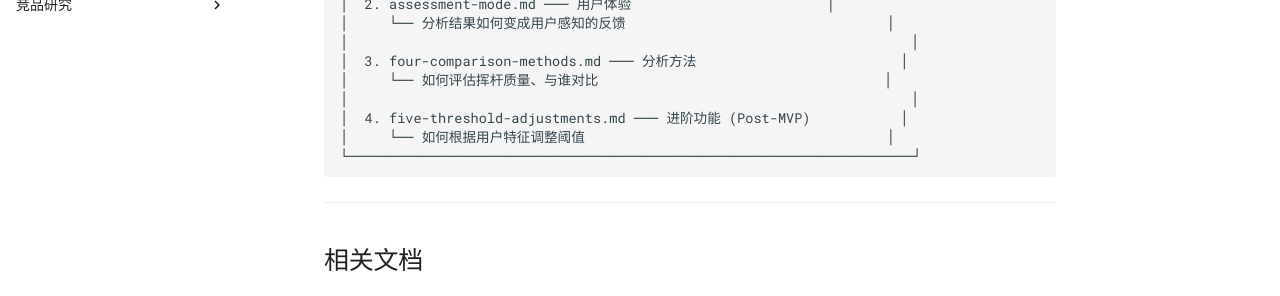
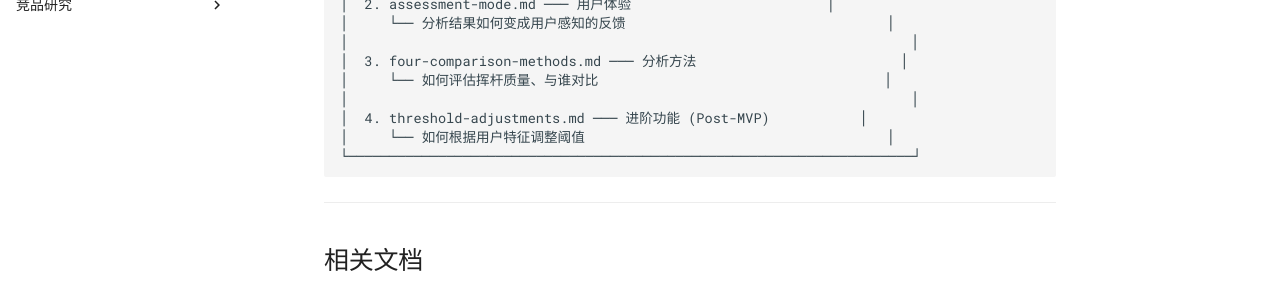
Before and after one commit to movement-chain-ai/movement-chain-docs, an MkDocs documentation site: the page built from docs/zh/design/specs/index.md, in a window 1280 px wide and 900 px high, scrolled down 1473 px. Shown: the part 426-722 px from the top of the window. Built offline with MkDocs 1.6.1 and Material for MkDocs 9.7.7, drawn with Linux system fonts in a browser that asks for light colours; comment, search, counter and statistics services are not loaded; the version menu is left out.

Commit message:
重命名 five-threshold-adjustments.md 为 threshold-adjustments.md
🤖 Generated with [Claude Code](https://claude.com/claude-code)

Co-Authored-By: Claude Opus 4.5 <noreply@anthropic.com>

````diff
--- a/docs/zh/design/specs/index.md
+++ b/docs/zh/design/specs/index.md
@@ -45,7 +45,7 @@
 - **Learned**: ML 模型个性化建议
 - **DTW 算法**: 动态时间规整用于时序对齐
 
-### [阈值调整](five-threshold-adjustments.md)
+### [阈值调整](threshold-adjustments.md)
 
 **阅读时间**: ~10 分钟 | **Post-MVP 规划**
 
@@ -72,7 +72,7 @@
 │  3. four-comparison-methods.md ─── 分析方法                         │
 │     └── 如何评估挥杆质量、与谁对比                                   │
 │                                                                     │
-│  4. five-threshold-adjustments.md ─── 进阶功能 (Post-MVP)           │
+│  4. threshold-adjustments.md ─── 进阶功能 (Post-MVP)           │
 │     └── 如何根据用户特征调整阈值                                     │
 └─────────────────────────────────────────────────────────────────────┘
 ```
--- a/mkdocs.yml
+++ b/mkdocs.yml
@@ -161,7 +161,7 @@ nav:
           - 三种产品版本: design/specs/three-product-versions.md
           - 八个挥杆阶段: design/specs/eight-swing-phases.md
           - 四种对比基准: design/specs/four-comparison-methods.md
-          - 阈值调整: design/specs/five-threshold-adjustments.md
+          - 阈值调整: design/specs/threshold-adjustments.md
           - 评估模式: design/specs/assessment-mode.md
           - 训练模式: design/specs/training-mode.md
           - 实战模式: design/specs/game-mode.md
````
Also changed, not shown: docs/zh/design/architecture/mvp-plan.md (+1 -1 lines), docs/zh/design/index.md (+1 -1 lines), docs/zh/design/specs/real-play-scenarios.md (added, +19 -0 lines), docs/zh/design/specs/threshold-adjustments.md (renamed from docs/zh/design/specs/five-threshold-adjustments.md).
